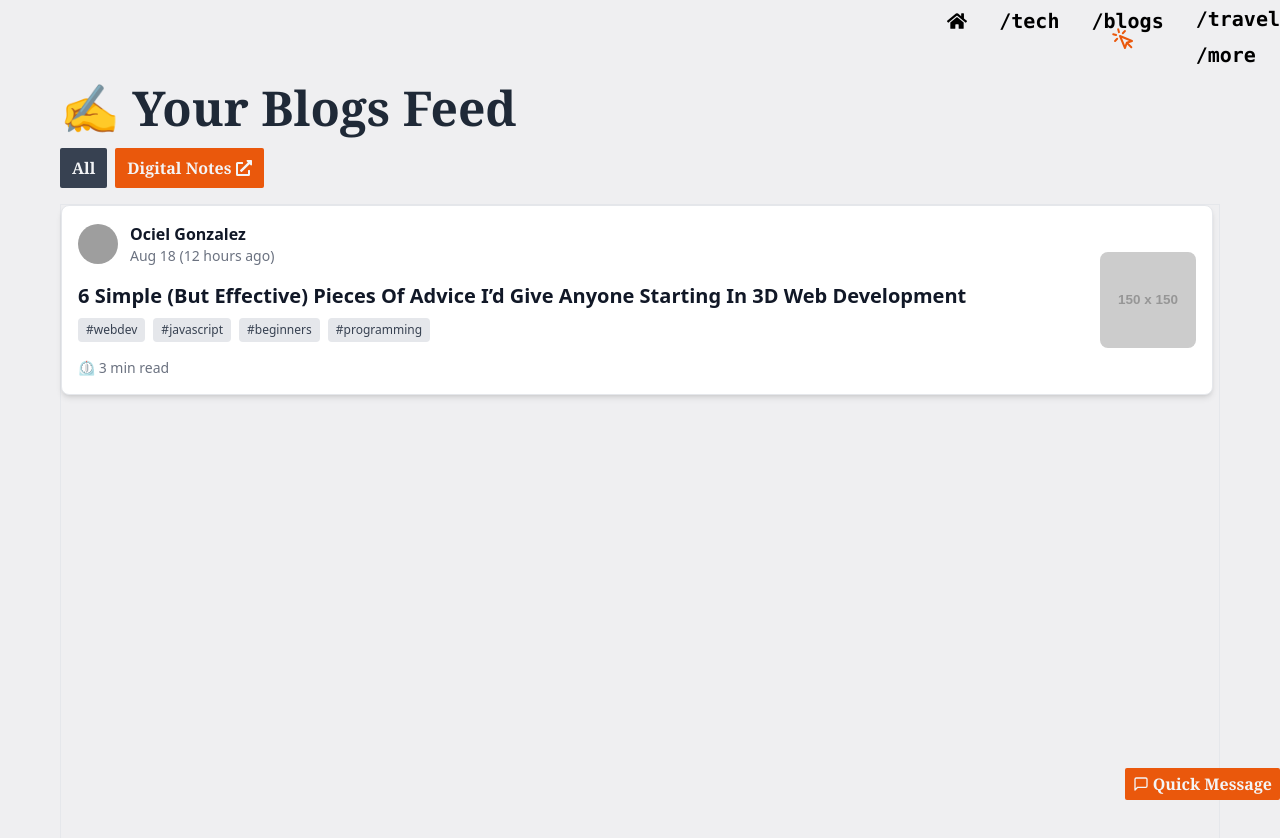
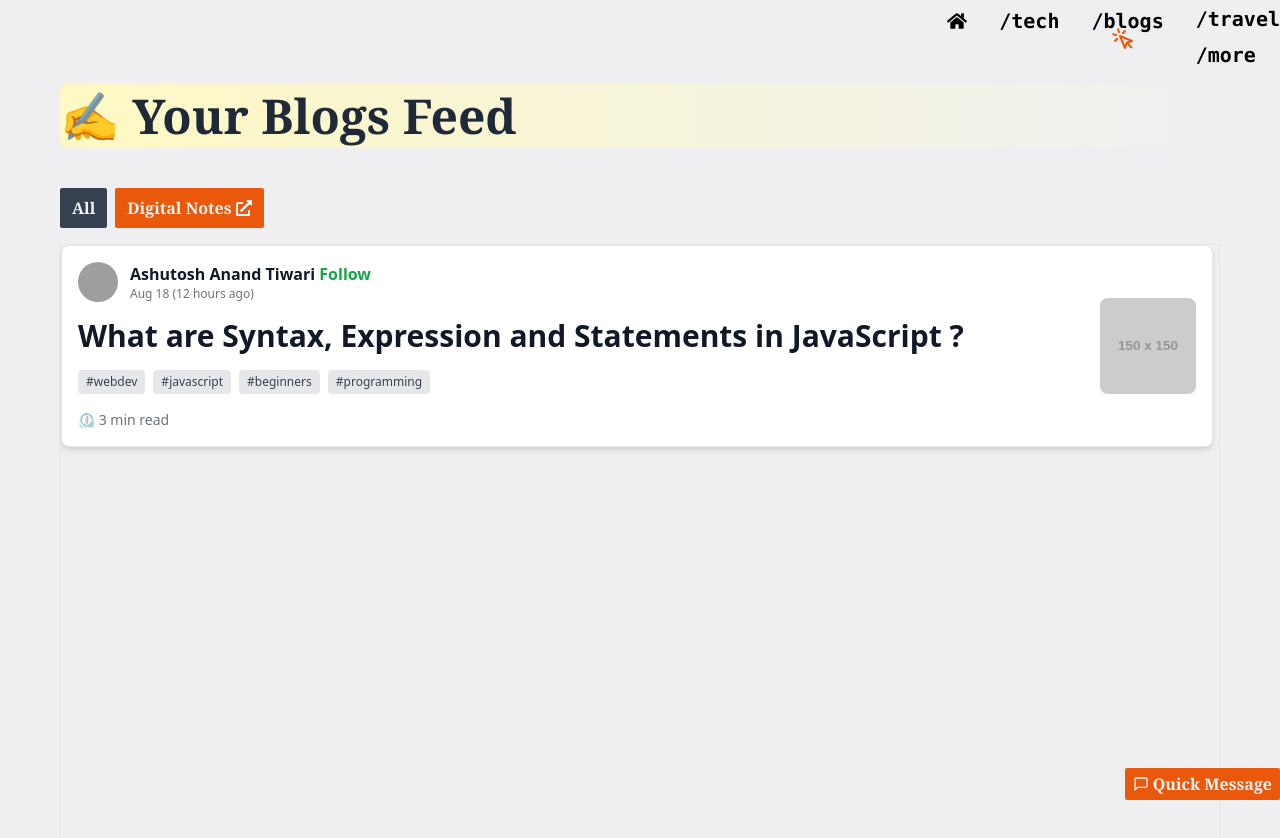
Before and after one commit to ashumsd7/heyashu, a Next.js app: page /blogs in a window 1280 px wide. Shown: the top 838 px of the page. Built offline with nearby package versions, Linux system fonts and the light colour scheme; grey boxes are pictures that could not be loaded; a web font is replaced by a local one.

Commit message:
fix: Blog Card

```diff
--- a/src/components/blog/BlogCard.jsx
+++ b/src/components/blog/BlogCard.jsx
@@ -2,25 +2,42 @@ import React from 'react';
 import { FaBookOpen } from 'react-icons/fa';
 
 const BlogCard = ({
-  name = "Ociel Gonzalez",
+  name = "Ashutosh Anand Tiwari",
   writtenOn = "Aug 18 (12 hours ago)",
-  title = "6 Simple (But Effective) Pieces Of Advice I’d Give Anyone Starting In 3D Web Development",
+  title = "What are Syntax, Expression and Statements in JavaScript ?",
   minRead = "3",
   tags = ['webdev', 'javascript', 'beginners', 'programming'],
-  profilePic = "https://path-to-profile-pic.jpg",
+  profilePic = "https://avatars.githubusercontent.com/u/40313523?v=4",
   thumbnail = "https://via.placeholder.com/150", // Default thumbnail image
+  followLink = "https://github.com/ashumsd7/",
 }) => {
   return (
-    <div className="border rounded-lg p-4 shadow-md cursor-pointer bg-white flex flex-col md:flex-row max-w-6xl items-center">
+    <div className="border rounded-lg p-4 shadow-md   hover:shadow-xl relative cursor-pointer bg-white flex flex-col md:flex-row max-w-6xl items-center">
       <div className="flex-1 w-full md:w-auto">
         <div className="flex items-center mb-4">
           <img src={profilePic} alt={`${name}'s profile`} className="w-10 h-10 rounded-full" />
+          {/* <div className="flex items-center space-x-2">
+            <span className="font-semibold text-gray-900">{name}</span>
+            <a
+              href={followLink}
+              target="_blank"s
+              className="text-green-600 font-semibold cursor-pointer"
+            >
+              Follow
+            </a>
+          </div> */}
           <div className="ml-3">
-            <div className="font-semibold text-gray-900">{name}</div>
-            <div className="text-gray-500 text-sm">{writtenOn}</div>
+            <div className="font-semibold text-gray-900">{name}  <a
+              href={followLink}
+              target="_blank"s
+              className="text-green-600 font-semibold cursor-pointer"
+            >
+              Follow
+            </a></div>
+            <div className="text-gray-500 text-xs">{writtenOn}</div>
           </div>
         </div>
-        <h2 className="font-bold text-lg md:text-xl text-gray-900 mb-2">
+        <h2 className="font-bold text-lg md:text-xl lg:text-3xl text-gray-900 mb-4">
           {title}
         </h2>
         <div className="flex flex-wrap gap-2 mb-4">
--- a/src/components/note/NoteCard.jsx
+++ b/src/components/note/NoteCard.jsx
@@ -22,7 +22,7 @@ const NoteCard = ({ data }) => {
       onClick={() => {
         router.push(route);
       }}
-      className={`border rounded-lg p-4 shadow-md cursor-pointer  bg-white flex flex-col md:flex-row items-start ${
+      className={`border rounded-lg p-4 shadow-md cursor-pointer relative  bg-white flex flex-col md:flex-row items-start ${
         inProgress
           ? "border   border-t-4 border-orange-500"
           : isComingSoon
@@ -66,6 +66,7 @@ const NoteCard = ({ data }) => {
           className="lg:w-32 h-32 w-full object-cover rounded-lg"
         />
       </div>
+       {/* <span className="absolute top-0 left-0 text-xs bg-orange-600 rounded-lg text-white font-serif p-1 rounded-l-0 opacity-25">{inProgress ? 'In progress': isComingSoon ? 'Coming soon': 'Ready to read'}</span> */}
     </div>
   );
 };
--- a/src/components/tech/CourseSidebar.jsx
+++ b/src/components/tech/CourseSidebar.jsx
@@ -32,7 +32,7 @@ const Sidebar = () => {
         >
           {/* Close Button */}
           <div className="flex  justify-between items-center">
-            <h2 className="text-white text-xl font-bold   mr-14">
+            <h2 className="text-white text-xl font-bold  mb-10   mr-14">
               📚 Digital Notes
             </h2>
             <button
--- a/src/components/tech/notes-layout/NotesContentTopBar.jsx
+++ b/src/components/tech/notes-layout/NotesContentTopBar.jsx
@@ -13,7 +13,7 @@ function NotesContentTopBar({
   const NAMASTE_NODE_JS_CONTRIBUTION_LINK =
     "https://github.com/ashumsd7/ashu-new-portfolio-website/tree/main/src/data";
   return (
-    <div className="bg-gradient-to-r relative from-yellow-400 to-white h-10 flex items-center rounded rounded-b-none justify-between px-4 py-1 ">
+    <div className="bg-gradient-to-r relative from-yellow-300 to-[#efeff1] h-10 flex items-center rounded rounded-b-none justify-between px-4 py-1 ">
       <div className="flex gap-2 items-center">
         <div className=" gap-2 justify-between items-center lg:flex hidden">
           {isSidebarVisible ? (
--- a/src/components/tech/notes-layout/NotesSidebar.jsx
+++ b/src/components/tech/notes-layout/NotesSidebar.jsx
@@ -31,7 +31,7 @@ const NotesSidebar = ({
               key={idx}
               className={`cursor-pointer p-2 bg-gray-300 border  hover:bg-gray-400 rounded-sm relative ${
                 selectedSection?.id == item?.id &&
-                "bg-gradient-to-r from-yellow-400 to-white text-black"
+                "bg-gradient-to-r from-yellow-300 to-[#efeff1] text-black"
               } ${
                 storedValues && storedValues[item?.name]
                   ? "border-0 border-l-8 border-green-500 "
--- a/src/pages/blogs/index.jsx
+++ b/src/pages/blogs/index.jsx
@@ -5,7 +5,7 @@ import React from "react";
 function BlogsPage() {
   return (
     <div className=" lg:-mt-14 mt-0 flex flex-col gap-4">
-      <h1 className="lg:text-5xl text-3xl font-extrabold  text-gray-800 md:text-left font-serif ">
+      <h1 className="lg:text-5xl text-3xl font-extrabold mb-6 bg-gradient-to-r relative from-yellow-100 py-2 rounded-lg to-[#EFEFF1]  text-gray-800 md:text-left font-serif ">
         ✍️ Your Blogs Feed
       </h1>
       <BlogsFilter />
--- a/src/pages/tech/notes/index.jsx
+++ b/src/pages/tech/notes/index.jsx
@@ -8,7 +8,7 @@ function AllNotesPage() {
   return (
     <>
       <div className=" lg:-mt-14 flex flex-col gap-4 flex-wrap">
-        <h1 className="lg:text-5xl text-3xl font-extrabold text-center px-4 text-gray-800 md:text-left my-2 font-serif  flex gap-2">
+        <h1 className="lg:text-5xl bg-gradient-to-r relative from-yellow-100 py-2 rounded-lg to-[#EFEFF1]  text-3xl font-extrabold text-center px-4 text-gray-800 md:text-left my-2 font-serif  flex gap-2">
           <GrNotes /> Digital Notes
         </h1>
         <NotesFilter />
```
